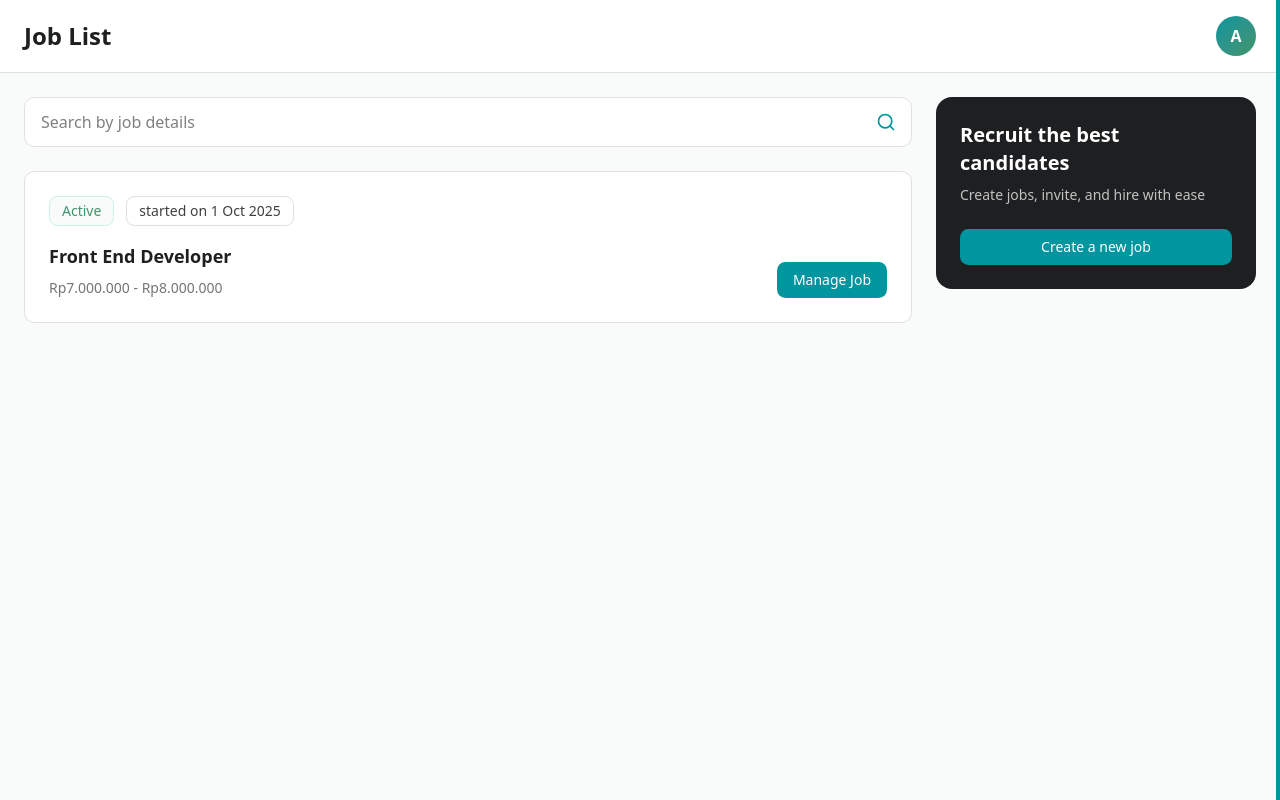
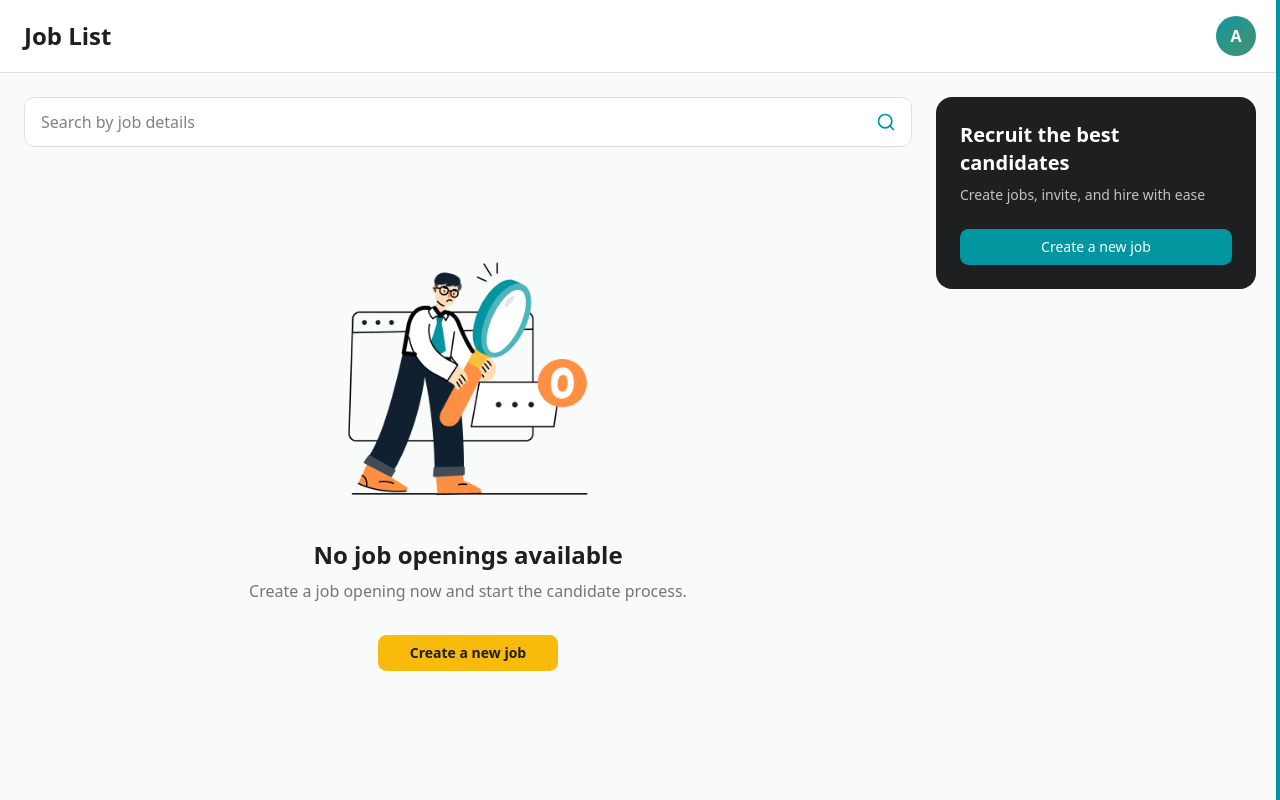
Before and after one commit to RamdlanFaqih/hiring-platform-ramfaq, a Next.js app: page / in a window 1280 px wide. Built offline with nearby package versions, Linux system fonts and the light colour scheme.

Commit message:
fix: conditional rendering

```diff
--- a/src/components/job-empty.tsx
+++ b/src/components/job-empty.tsx
@@ -6,7 +6,7 @@ const JobEmpty = () => {
     return (
         <div className="flex flex-col items-center justify-center py-20">
             <div className="mb-8 h-64 w-64">
-                <Image src="/empty.png" alt="No jobs available" className="h-full w-full object-contain" />
+                <Image src="/empty.png" width={500} height={500} alt="No jobs available" className="h-full w-full object-contain" />
             </div>
             <h2 className="mb-2 text-2xl font-semibold text-[#1d1f20]">No job openings available</h2>
             <p className="mb-8 text-center text-[#757575]">Create a job opening now and start the candidate process.</p>
--- a/src/modules/admin/job-list/job-list.tsx
+++ b/src/modules/admin/job-list/job-list.tsx
@@ -4,16 +4,24 @@ import PromoCard from '@/components/promo-card'
 import { Search } from 'lucide-react'
 import React from 'react'
 
+type JobCardProps = {
+    id: number;
+    status: string;
+    statusColor: string;
+    startDate: string;
+    title: string;
+    salary: string;
+}
 const JobList = () => {
-    const jobs = [
-        {
-            id: 1,
-            status: "Active",
-            statusColor: "bg-[#F8FBF9] text-[#43936c]",
-            startDate: "started on 1 Oct 2025",
-            title: "Front End Developer",
-            salary: "Rp7.000.000 - Rp8.000.000",
-        },
+    const jobs: JobCardProps[] = [
+        // {
+        //     id: 1,
+        //     status: "Active",
+        //     statusColor: "bg-[#F8FBF9] text-[#43936c]",
+        //     startDate: "started on 1 Oct 2025",
+        //     title: "Front End Developer",
+        //     salary: "Rp7.000.000 - Rp8.000.000",
+        // },
     ]
     return (
         <div className="min-h-screen bg-[#f8fbf9]">
@@ -34,7 +42,7 @@ const JobList = () => {
                         <Search className="absolute right-4 top-1/2 transform -translate-y-1/2 text-[#01959f] w-5 h-5" />
                     </div>
                     <div className="space-y-4">
-                        {jobs ? (
+                        {jobs.length > 0 ? (
                             jobs.map((job) => (
                                 <JobCard key={job.id} job={job} />
                             ))
```
